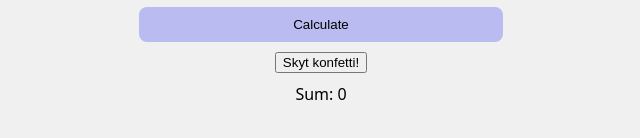
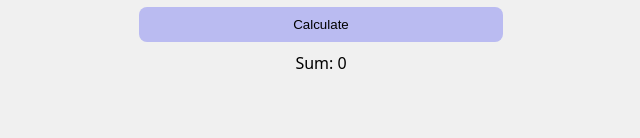
Before and after one commit to Betina9/Kalkulatorer, a plain HTML site: page index.html in a window 1280 px wide. Shown: the part 300-438 px from the top of the page, without its empty margins (319-959 px from the left). Drawn offline with nearby package versions, Linux system fonts and the light colour scheme.

Commit message:
konfetti 2

```diff
--- a/index.html
+++ b/index.html
@@ -31,7 +31,6 @@
         <option value="E">E</option>
       </select>
       <button id="calculator-btn" class="btn-style">Calculate</button>
-      <button id="confettiButton">Skyt konfetti!</button>
       <p class="result">Sum: <span id="result">0</span></p>
     </section>
   </body>
```
